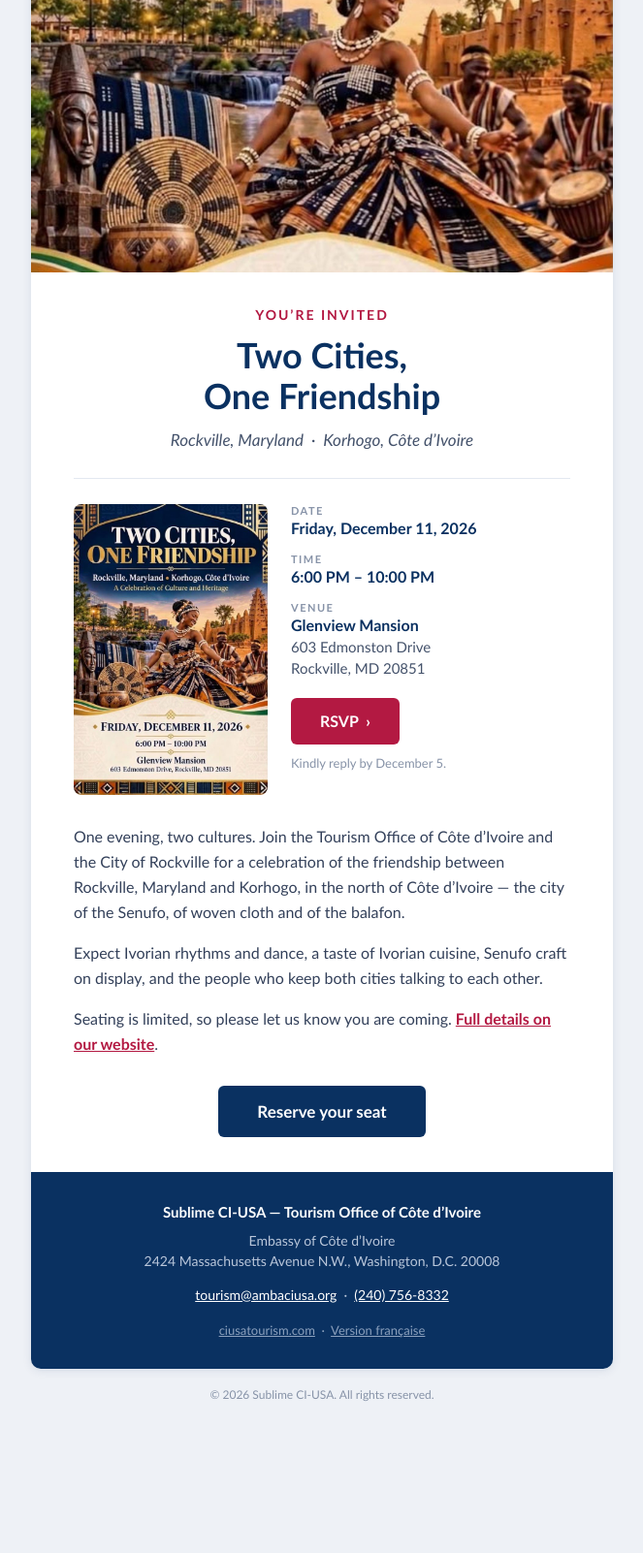
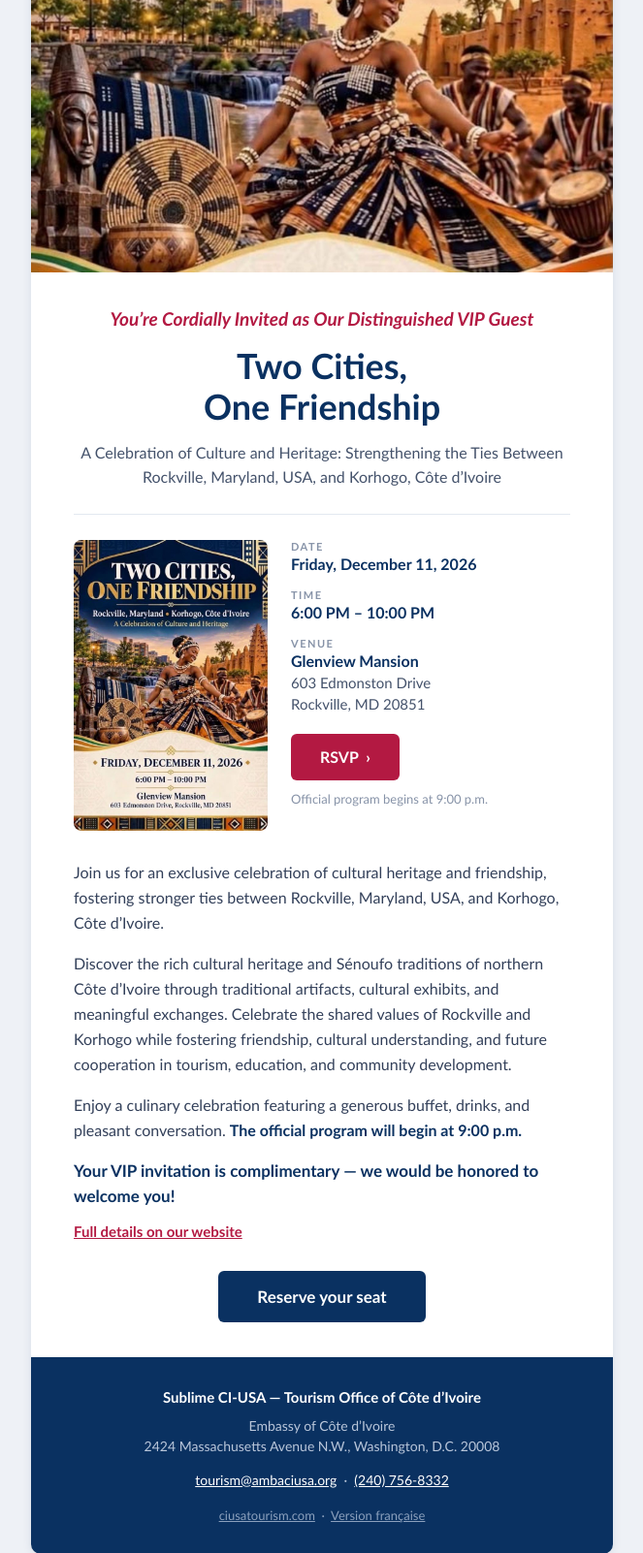
Before and after one commit to axel12koffi-sys/https-ciusatourism.com-, a PHP site: page /admin/send.php?preview=en in a window 1280 px wide. Shown: the part 125-1727 px from the top of the page at 97% size, without its empty margins (308-971 px from the left). Before the commit the page ends 1571 px from the top, so only its background shows below. Run offline with PHP 8.4, Linux system fonts and the light colour scheme; the visitor is signed in with stand-in values (Sample User, id 1).

Commit message:
Invitation et page evenement : texte officiel de la cliente, programme officiel a 21 h, sans date limite

```diff
--- a/admin/send.php
+++ b/admin/send.php
@@ -21,8 +21,8 @@ sb_require_login();
 
 const SB_CAMPAIGN = 'two-cities';
 const SB_SUBJECTS = [
-    'en' => "You're invited — Two Cities, One Friendship, December 11",
-    'fr' => 'Invitation — Two Cities, One Friendship, le 11 décembre',
+    'en' => "You're Cordially Invited — Two Cities, One Friendship, December 11",
+    'fr' => 'Invitation VIP — Two Cities, One Friendship, le 11 décembre',
 ];
 
 function sb_sent_file(): string
--- a/api/_lib/templates.php
+++ b/api/_lib/templates.php
@@ -172,13 +172,24 @@ function sb_invitation(string $lang, string $name, string $email): array
 
     $d = SB_EVENT[$fr ? 'fr' : 'en'];
     $text = ($first !== '' ? ($fr ? "Bonjour $first,\n\n" : "Dear $first,\n\n") : '')
-          . ($fr ? "Vous êtes convié(e) à\n" : "You're invited to\n")
-          . "TWO CITIES, ONE FRIENDSHIP\nRockville, Maryland · Korhogo, Côte d'Ivoire\n\n"
+          . ($fr ? "Vous êtes cordialement convié(e) en tant que notre invité(e) d'honneur\n\n"
+                 : "You're Cordially Invited as Our Distinguished VIP Guest\n\n")
+          . "TWO CITIES, ONE FRIENDSHIP\n"
+          . ($fr ? "Une célébration de la culture et du patrimoine pour renforcer les liens entre\nRockville (Maryland, États-Unis) et Korhogo (Côte d'Ivoire)\n\n"
+                 : "A Celebration of Culture and Heritage: Strengthening the Ties Between\nRockville, Maryland, USA, and Korhogo, Côte d'Ivoire\n\n")
           . ($fr ? 'Date : ' : 'Date: ') . $d['date'] . "\n"
-          . ($fr ? 'Horaire : ' : 'Time: ') . $d['time'] . "\n"
+          . ($fr ? 'Horaire : ' : 'Time: ') . $d['time'] . ($fr ? ' (programme officiel à 21 h)' : ' (official program at 9:00 p.m.)') . "\n"
           . ($fr ? 'Lieu : ' : 'Venue: ') . SB_EVENT['venue'] . ', ' . SB_EVENT['address'] . "\n\n"
-          . ($fr ? "Une soirée, deux cultures : rythmes et danses ivoiriens, saveurs de la cuisine ivoirienne,\nartisanat sénoufo. Le nombre de places est limité.\n\n"
-                 : "One evening, two cultures: Ivorian rhythms and dance, a taste of Ivorian cuisine,\nSenufo craft on display. Seating is limited.\n\n")
+          . ($fr ? "Rejoignez-nous pour une célébration exclusive du patrimoine culturel et de l'amitié.\n"
+                 . "Découvrez les traditions sénoufo du nord de la Côte d'Ivoire à travers des objets\n"
+                 . "traditionnels, des expositions culturelles et des échanges enrichissants.\n"
+                 . "Buffet, boissons et conversations agréables. Le programme officiel débutera à 21 h.\n\n"
+                 . "Votre invitation VIP est offerte — nous serions honorés de vous accueillir !\n\n"
+                 : "Join us for an exclusive celebration of cultural heritage and friendship.\n"
+                 . "Discover the Sénoufo traditions of northern Côte d'Ivoire through traditional\n"
+                 . "artifacts, cultural exhibits, and meaningful exchanges.\n"
+                 . "A generous buffet, drinks, and pleasant conversation. The official program will begin at 9:00 p.m.\n\n"
+                 . "Your VIP invitation is complimentary — we would be honored to welcome you!\n\n")
           . ($fr ? 'Répondre (RSVP) : ' : 'RSVP: ') . $base . ($q ? '?' . $q : '') . "#rsvp\n\n"
           . "Sublime CI-USA — " . ($fr ? 'Office du tourisme de Côte d’Ivoire' : 'Tourism Office of Côte d’Ivoire') . "\n"
           . "2424 Massachusetts Avenue N.W., Washington, D.C. 20008\ntourism@ambaciusa.org\n";
--- a/email/invitation-two-cities-en.html
+++ b/email/invitation-two-cities-en.html
@@ -35,7 +35,7 @@
 
 <!-- Texte d'aperçu (invisible, s'affiche à côté de l'objet dans la boîte de réception) -->
 <div style="display:none;font-size:1px;color:#eef1f6;line-height:1px;max-height:0;max-width:0;opacity:0;overflow:hidden;">
-  Friday, December 11, 2026 &middot; Glenview Mansion, Rockville, Maryland &middot; Please RSVP by December 5.
+  Friday, December 11 &middot; 6:00&ndash;10:00 PM &middot; Glenview Mansion, Rockville, MD &middot; Your VIP invitation is complimentary.
   &nbsp;&zwnj;&nbsp;&zwnj;&nbsp;&zwnj;&nbsp;&zwnj;&nbsp;&zwnj;&nbsp;&zwnj;&nbsp;&zwnj;&nbsp;&zwnj;&nbsp;&zwnj;&nbsp;&zwnj;&nbsp;&zwnj;&nbsp;&zwnj;&nbsp;&zwnj;&nbsp;&zwnj;&nbsp;&zwnj;&nbsp;&zwnj;&nbsp;&zwnj;
 </div>
 
@@ -90,14 +90,14 @@
     <tr>
       <td class="pad" align="center" style="padding:34px 44px 0 44px;">
         <!--GREETING-->
-        <p style="margin:0 0 10px 0;font-family:'Trebuchet MS',Arial,Helvetica,sans-serif;font-size:14px;line-height:20px;letter-spacing:2px;text-transform:uppercase;color:#B31942;font-weight:bold;">
-          You&rsquo;re invited
+        <p style="margin:0 0 14px 0;font-family:'Trebuchet MS',Arial,Helvetica,sans-serif;font-size:19px;line-height:27px;color:#B31942;font-style:italic;font-weight:bold;">
+          You&rsquo;re Cordially Invited as Our Distinguished VIP Guest
         </p>
-        <h1 class="h1" style="margin:0 0 12px 0;font-family:'Trebuchet MS',Arial,Helvetica,sans-serif;font-size:36px;line-height:42px;color:#0A3161;font-weight:bold;">
+        <h1 class="h1" style="margin:0 0 14px 0;font-family:'Trebuchet MS',Arial,Helvetica,sans-serif;font-size:36px;line-height:42px;color:#0A3161;font-weight:bold;">
           Two Cities,<br />One Friendship
         </h1>
-        <p style="margin:0;font-family:'Trebuchet MS',Arial,Helvetica,sans-serif;font-size:17px;line-height:26px;color:#44526b;font-style:italic;">
-          Rockville, Maryland &nbsp;&middot;&nbsp; Korhogo, C&ocirc;te d&rsquo;Ivoire
+        <p style="margin:0;font-family:'Trebuchet MS',Arial,Helvetica,sans-serif;font-size:16px;line-height:25px;color:#44526b;">
+          A Celebration of Culture and Heritage: Strengthening the Ties Between Rockville, Maryland, USA, and Korhogo, C&ocirc;te d&rsquo;Ivoire
         </p>
       </td>
     </tr>
@@ -155,7 +155,7 @@
                   </tr>
                 </table>
                 <p style="margin:10px 0 0 0;font-family:'Trebuchet MS',Arial,Helvetica,sans-serif;font-size:13px;line-height:19px;color:#8793a8;">
-                  Kindly reply by December 5.
+                  Official program begins at 9:00 p.m.
                 </p>
               </td>
             </tr>
@@ -170,18 +170,19 @@
     <tr>
       <td class="pad" style="padding:30px 44px 0 44px;font-family:'Trebuchet MS',Arial,Helvetica,sans-serif;">
         <p style="margin:0 0 16px 0;font-size:16px;line-height:26px;color:#33405a;">
-          One evening, two cultures. Join the Tourism Office of C&ocirc;te d&rsquo;Ivoire and the City of
-          Rockville for a celebration of the friendship between Rockville, Maryland and Korhogo,
-          in the north of C&ocirc;te d&rsquo;Ivoire &mdash; the city of the Senufo, of woven cloth and of
-          the balafon.
+          Join us for an exclusive celebration of cultural heritage and friendship, fostering stronger ties between Rockville, Maryland, USA, and Korhogo, C&ocirc;te d&rsquo;Ivoire.
         </p>
         <p style="margin:0 0 16px 0;font-size:16px;line-height:26px;color:#33405a;">
-          Expect Ivorian rhythms and dance, a taste of Ivorian cuisine, Senufo craft on display,
-          and the people who keep both cities talking to each other.
+          Discover the rich cultural heritage and S&eacute;noufo traditions of northern C&ocirc;te d&rsquo;Ivoire through traditional artifacts, cultural exhibits, and meaningful exchanges. Celebrate the shared values of Rockville and Korhogo while fostering friendship, cultural understanding, and future cooperation in tourism, education, and community development.
         </p>
-        <p style="margin:0;font-size:16px;line-height:26px;color:#33405a;">
-          Seating is limited, so please let us know you are coming.
-          <a href="https://ciusatourism.com/event-two-cities" target="_blank" style="color:#B31942;font-weight:bold;text-decoration:underline;">Full details on our website</a>.
+        <p style="margin:0 0 16px 0;font-size:16px;line-height:26px;color:#33405a;">
+          Enjoy a culinary celebration featuring a generous buffet, drinks, and pleasant conversation. <b style="color:#0A3161;">The official program will begin at 9:00 p.m.</b>
+        </p>
+        <p style="margin:0;font-size:17px;line-height:26px;color:#0A3161;font-weight:bold;">
+          Your VIP invitation is complimentary &mdash; we would be honored to welcome you!
+        </p>
+        <p style="margin:12px 0 0 0;font-size:15px;line-height:22px;">
+          <a href="https://ciusatourism.com/event-two-cities" target="_blank" style="color:#B31942;font-weight:bold;text-decoration:underline;">Full details on our website</a>
         </p>
       </td>
     </tr>
```
Also changed, not shown: EMAIL.md (+2 -4 lines), assets/css/style.css (+7 -0 lines), email/invitation-two-cities-fr.html (+17 -17 lines), event-two-cities.html (+10 -4 lines), fr/event-two-cities.html (+10 -4 lines), 2 other files.
